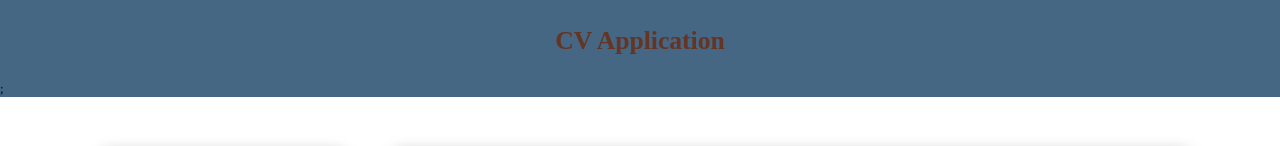
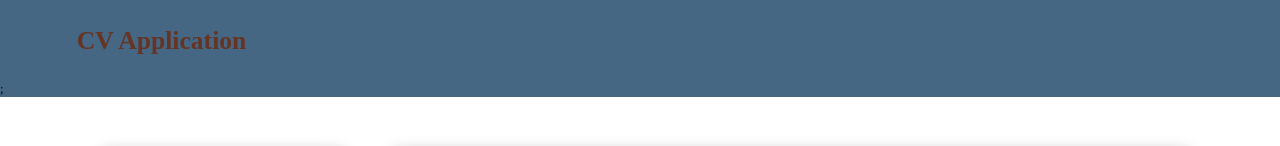
Before and after one commit to Shivuduu19/cv-application, a React (Vite) app: page / in a window 1280 px wide. Shown: the top 146 px of the page. Built offline with nearby package versions, Linux system fonts and the light colour scheme.

Commit message:
Header style change

```diff
--- a/src/Components/Header.jsx
+++ b/src/Components/Header.jsx
@@ -24,8 +24,9 @@ const HeaderWrapper = styled.div`
   color: #653423;
   font-size: 1rem;
 
-  @media (max-width: 1600px) {
+  @media (max-width: 460px) {
     justify-content: center;
+    text-align: center;
   }
 `;
 export default Header;
```
